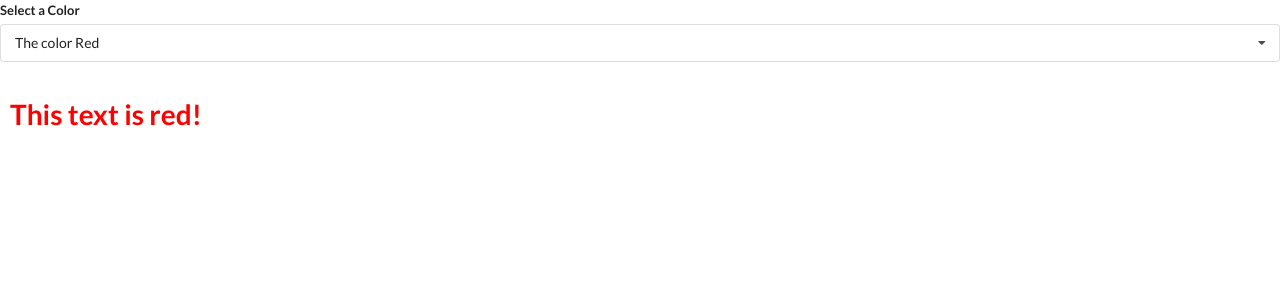
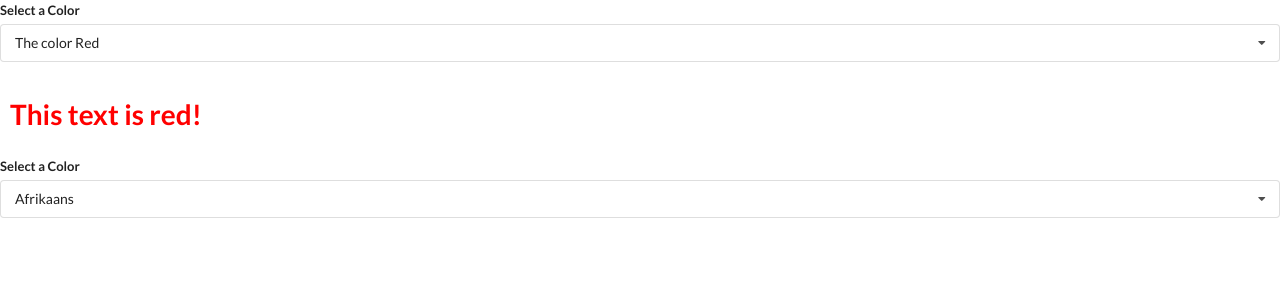
Before and after one commit to zacheryconverse/widgets, a React (Create React App) app: page / in a window 1280 px wide. Shown: the top 300 px of the page. Built offline with nearby package versions, Linux system fonts and the light colour scheme.

Commit message:
Include Translate component in App

```diff
--- a/src/App.js
+++ b/src/App.js
@@ -2,6 +2,7 @@
 // import Accordion from "./components/Accordion";
 // import Search from "./components/Search";
 import Dropdown from "./components/Dropdown";
+import Translate from './components/Translate';
 
 // const items = [
 //   {
@@ -44,6 +45,7 @@
         options={options}
       />
       <h1 style={{color: selected.value, padding: '10px'}}>This text is {selected.value}!</h1>
+      <Translate />
     </div>
   );
 };
--- /dev/null
+++ b/src/components/Translate.js
@@ -0,0 +1,30 @@
+import React, { useState } from 'react';
+import Dropdown from './Dropdown';
+
+const options = [
+  {
+    label: 'Afrikaans',
+    value: 'af'
+  },
+  {
+    label: 'Arabic',
+    value: 'ar'
+  },
+  {
+    label: 'Hindi',
+    value: 'hi'
+  }
+];
+
+function Translate() {
+  const [language, setLanguage] = useState(options[0]);
+
+
+  return (
+    <div>
+      <Dropdown selected={language} onSelectedChange={setLanguage} options={options} />
+    </div>
+  )
+};
+
+export default Translate;
```
